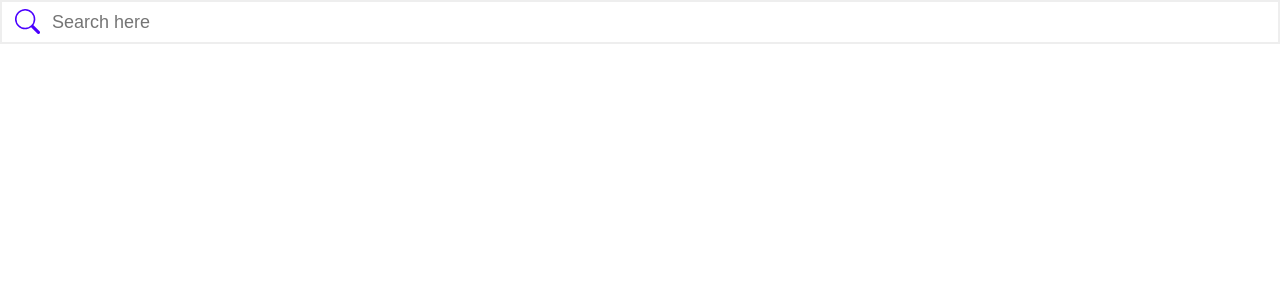
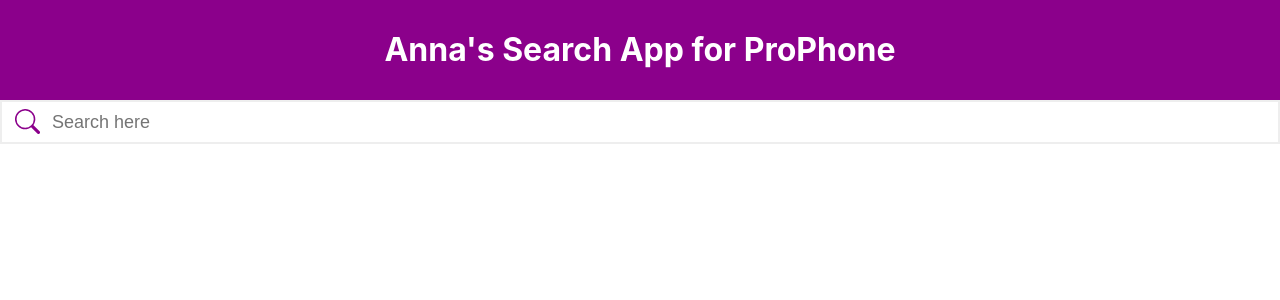
Before and after one commit to albastrasser/ProPhone, a React (Create React App) app: page / in a window 1280 px wide. Shown: the top 300 px of the page. Built offline with nearby package versions, Linux system fonts and the light colour scheme.

Commit message:
Added a little header and extra styling

```diff
--- /dev/null
+++ b/src/Components/Header.css
@@ -0,0 +1,10 @@
+.header {
+  height: 100px;
+  background-color: darkmagenta;
+  color: white;
+  line-height: 100px;
+  text-align: center;
+}
+.header h1 {
+  margin: 0;
+}
--- /dev/null
+++ b/src/Components/Header.jsx
@@ -0,0 +1,12 @@
+import React from 'react';
+import './Header.css';
+
+const Header = () => {
+  return (
+    <div className="header">
+      <h1>Anna's Search App for ProPhone</h1>
+    </div>
+  );
+};
+
+export default Header;
--- a/src/Components/ImageDetail.css
+++ b/src/Components/ImageDetail.css
@@ -25,10 +25,9 @@
 
 .modal .centered .image-detail-modal img {
   flex: 1;
-  width: 390px;
-  height: 390px;
+  max-width: 390px;
+  max-height: 390px;
   padding: 55px 55px 0 55px;
-  resize: 'center';
 }
 
 .modal .centered .image-detail-modal .modal-text-section {
--- a/src/Components/ImageGallery.css
+++ b/src/Components/ImageGallery.css
@@ -2,4 +2,5 @@
   height: 150px;
   width: 150px;
   padding: 2.5px 5px;
+  border-radius: 30px;
 }
--- a/src/Components/SearchField.css
+++ b/src/Components/SearchField.css
@@ -1,5 +1,5 @@
 .search {
-  height: 32px;
+  height: 50px;
 }
 
 .search .main-page-search {
@@ -15,8 +15,8 @@
 .search .icon {
   position: absolute;
   left: 15px;
-  top: 9px;
+  top: 109px;
   font-size: 25px;
-  color: #4b00ff;
+  color: darkmagenta;
   height: 100%;
 }
--- a/src/Components/SearchField.jsx
+++ b/src/Components/SearchField.jsx
@@ -2,6 +2,7 @@
 import axios from 'axios';
 import ImageGallery from './ImageGallery';
 import ImageDetail from './ImageDetail';
+import Header from './Header';
 import { BsSearch } from 'react-icons/bs';
 import './SearchField.css';
 
@@ -37,6 +38,7 @@
 
   return (
     <div>
+      <Header />
       <div className="search">
         <span className="icon">
           <BsSearch />
```
